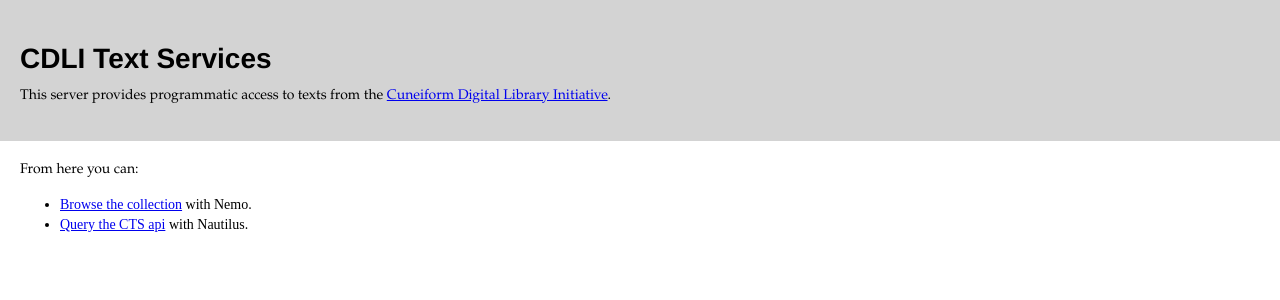
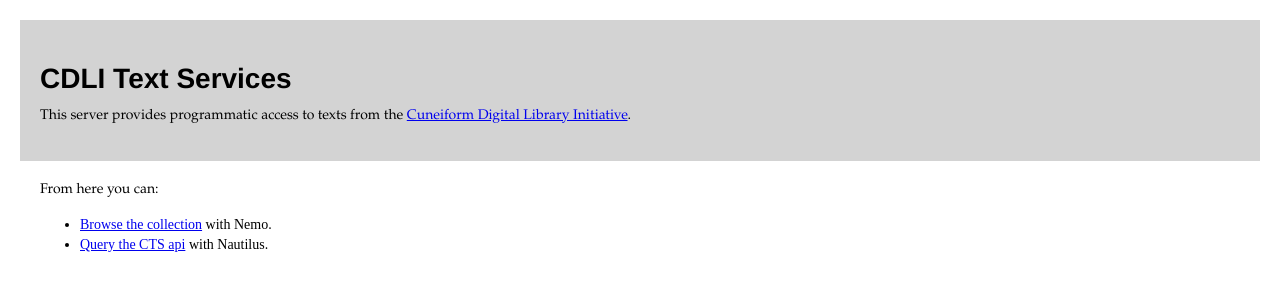
Before and after one commit to cdli-gh/cdli-cts-server, a Flask app: template templates/index.html in a window 1280 px wide. Shown: the top 300 px of the page. Run offline with Flask 2, Linux system fonts and the light colour scheme; the template is opened without the code that fills it, so the values that code supplies are empty; parts of the project's set-up code (start-up, migrations or seed data) failed here and were passed over.

Commit message:
Add a margin to general div on the landing page.
This gives better formatting for additional sections. Currently
there aren't any checked in, but I've had some locally for debugging.

```diff
--- a/templates/index.html
+++ b/templates/index.html
@@ -16,7 +16,7 @@
         background-color: lightgrey;
         padding: 20px;
       }
-      nav {
+      div, nav {
         margin: 20px;
       }
       h1, h2, h3 {
```
